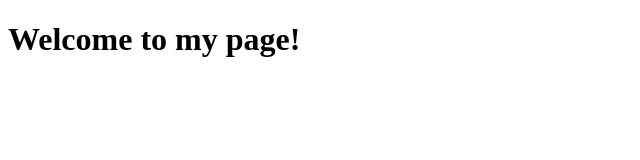
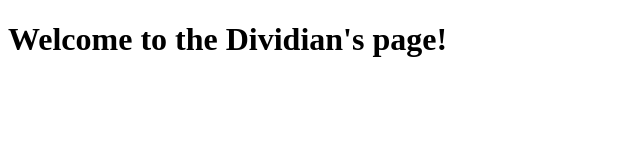
Before and after one commit to CoderDan1983/october2021, a website: page index.html in a window 1280 px wide. Shown: the whole page, without its empty margins (0-640 px from the left). Drawn offline with Linux system fonts and the light colour scheme.

Commit message:
first post of the Dividians

```diff
--- a/index.html
+++ b/index.html
@@ -2,11 +2,11 @@
 
 <html>
 	<head>
-		<title>What's up, Bops?</title>
+		<title>There are many branches to this tree</title>
 		<link rel="stylesheet" type="style/css" href="./style.css">
 	</head>
 	<body>
-		<h1>Welcome to my page!</h1>
+		<h1>Welcome to the Dividian's page!</h1>
 		<script src="./index.js"></script>
 	</body>
 </html>
```
